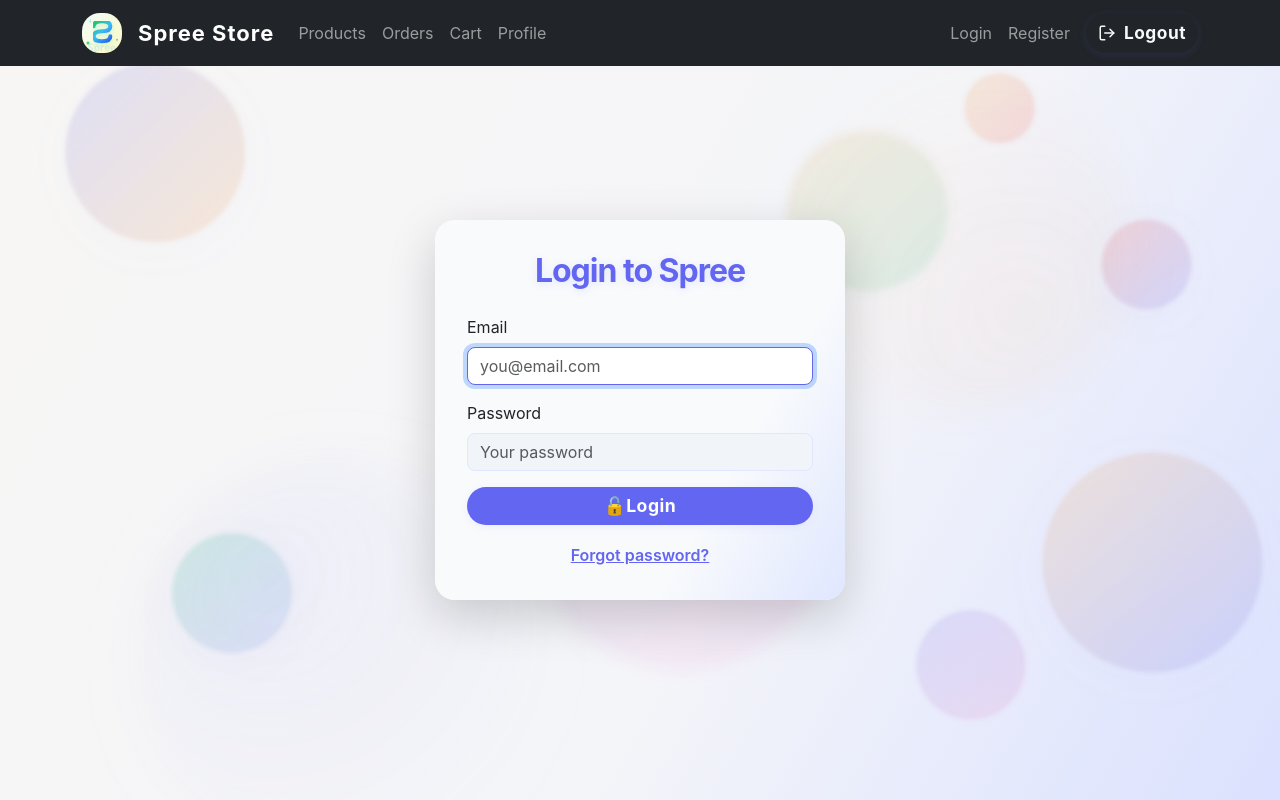
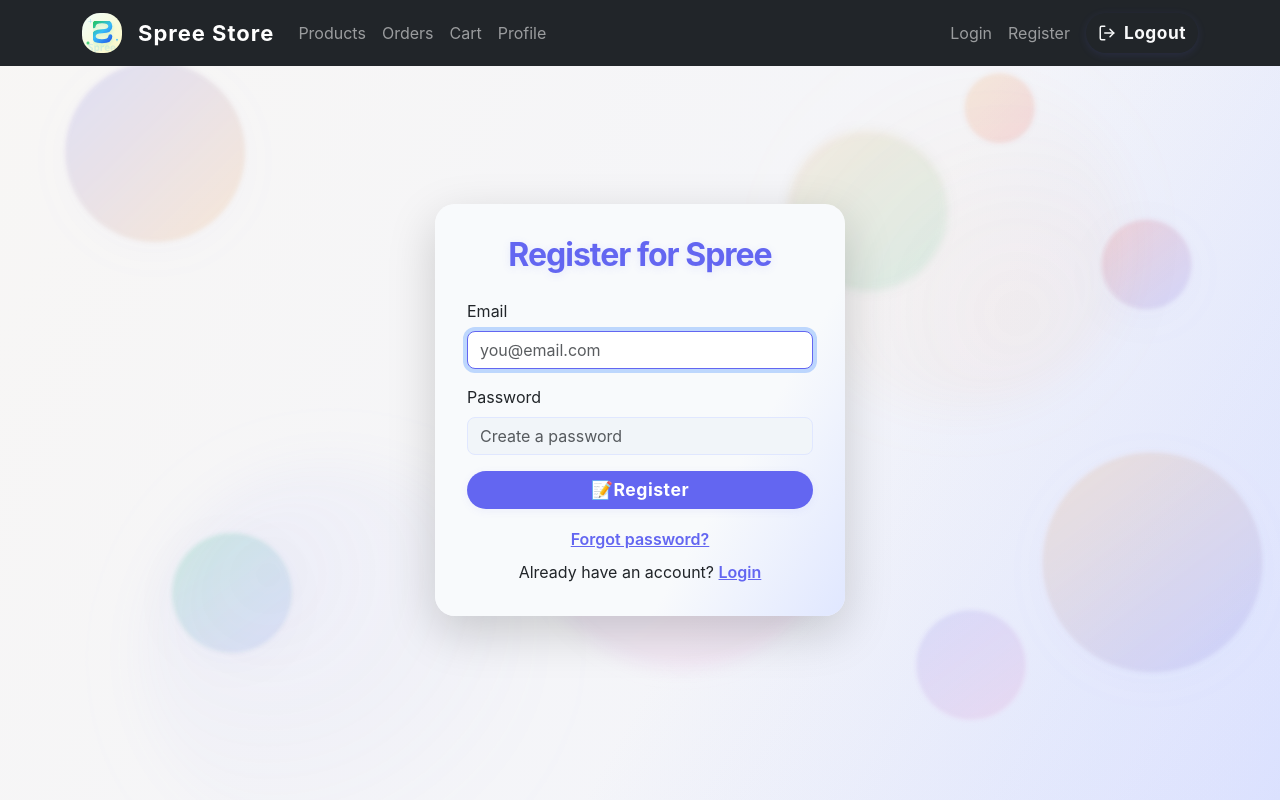
Before and after one commit to Dub5991/SpreeShopping, a React (Vite) app: page /login in a window 1280 px wide. Built offline with nearby package versions, Linux system fonts and the light colour scheme.

Commit message:
Register

```diff
--- a/src/components/Auth/Login.tsx
+++ b/src/components/Auth/Login.tsx
@@ -1,15 +1,14 @@
 import React, { useState } from "react";
-import { login, sendPasswordReset } from "../../firebase/auth";
+import { register, sendPasswordReset } from "../../firebase/auth";
+import { createUserDoc } from "../../firebase/firestore";
 import { Form, Button, Alert, Card, InputGroup } from "react-bootstrap";
-import { useNavigate } from "react-router-dom";
-import { useDispatch } from "react-redux";
-import { setUser } from "../../redux/userSlice";
+import { useNavigate, Link } from "react-router-dom";
 import { motion, AnimatePresence } from "framer-motion";
 import clsx from "clsx";
 
 const accent = "#6366f1";
 
-const Login: React.FC = () => {
+const Register: React.FC = () => {
   const [email, setEmail] = useState<string>("");
   const [password, setPassword] = useState<string>("");
   const [resetEmail, setResetEmail] = useState<string>("");
@@ -18,44 +17,23 @@
   const [showReset, setShowReset] = useState<boolean>(false);
   const [loading, setLoading] = useState<boolean>(false);
   const [resetLoading, setResetLoading] = useState<boolean>(false);
-
   const navigate = useNavigate();
-  const dispatch = useDispatch();
 
   const handleSubmit = async (e: React.FormEvent) => {
     e.preventDefault();
     setLoading(true);
     setError("");
-
     try {
-      const safeEmail = email ?? "";
-      const safePassword = password ?? "";
-      const userCredential = await login(safeEmail, safePassword);
-
-      if (userCredential?.user) {
-        dispatch(
-          setUser({
-            uid: userCredential.user.uid ?? "",
-            email: userCredential.user.email ?? "",
-            displayName: userCredential.user.displayName ?? "",
-            phone: (userCredential.user as any).phone ?? "",
-            address: (userCredential.user as any).address ?? "",
-            avatarUrl: userCredential.user.photoURL ?? ""
-          })
-        );
-      } else {
-        setError("Login failed: user information not found.");
-        setLoading(false);
-        return;
-      }
-
+      const userCredential = await register(email, password);
+      await createUserDoc(userCredential.user.uid, { email });
       setError("");
-      navigate("/profile");
+      // After registration, direct user to login page
+      navigate("/login");
     } catch (err: unknown) {
       if (err instanceof Error) {
         setError(err.message);
       } else {
-        setError("An unknown error occurred.");
+        setError("Registration failed.");
       }
     }
     setLoading(false);
@@ -67,15 +45,13 @@
     setError("");
     setResetLoading(true);
     try {
-      const safeResetEmail = resetEmail ?? "";
-      const safeEmail = email ?? "";
-      await sendPasswordReset(safeResetEmail || safeEmail);
+      await sendPasswordReset((resetEmail ?? "") || (email ?? ""));
       setResetMsg("Password reset email sent! Check your inbox.");
     } catch (err: unknown) {
       if (err instanceof Error) {
         setError(err.message);
       } else {
-        setError("An unknown error occurred.");
+        setError("Password reset failed.");
       }
     }
     setResetLoading(false);
@@ -96,7 +72,7 @@
           width: "100%",
           borderRadius: "2rem",
           background: "linear-gradient(120deg, #f8fafc 70%, #e0e7ff 100%)",
-          boxShadow: "0 8px 32px rgba(99,102,241,0.10), 0 1.5px 8px rgba(30,41,59,0.08)"
+          boxShadow: "0 8px 32px rgba(99,102,241,0.10), 0 1.5px 8px rgba(30,41,59,0.08)",
         }}
       >
         <Card.Body>
@@ -105,18 +81,18 @@
             style={{
               color: accent,
               letterSpacing: "-1px",
-              textShadow: "0 2px 8px #6366f122"
+              textShadow: "0 2px 8px #6366f122",
             }}
             initial={{ opacity: 0, y: -16 }}
             animate={{ opacity: 1, y: 0 }}
             transition={{ delay: 0.1 }}
           >
-            Login to Spree
+            Register for Spree
           </motion.h2>
           <AnimatePresence>
             {!showReset ? (
               <motion.div
-                key="login"
+                key="register"
                 initial={{ opacity: 0, x: 40 }}
                 animate={{ opacity: 1, x: 0 }}
                 exit={{ opacity: 0, x: -40 }}
@@ -130,9 +106,10 @@
                       value={email}
                       onChange={e => setEmail(e.target.value)}
                       required
+                      autoFocus
+                      autoComplete="username"
                       placeholder="you@email.com"
                       style={{ borderRadius: "1em" }}
-                      autoFocus
                     />
                   </Form.Group>
                   <Form.Group className="mb-3">
@@ -142,8 +119,8 @@
                       value={password}
                       onChange={e => setPassword(e.target.value)}
                       required
-                      autoComplete="current-password"
-                      placeholder="Your password"
+                      autoComplete="new-password"
+                      placeholder="Create a password"
                       style={{ borderRadius: "1em" }}
                     />
                   </Form.Group>
@@ -155,18 +132,16 @@
                       background: accent,
                       border: "none",
                       letterSpacing: "0.03em",
-                      fontSize: "1.1rem"
+                      fontSize: "1.1rem",
                     }}
                     disabled={loading}
                   >
                     {loading ? (
                       <span className="spinner-border spinner-border-sm me-2" />
                     ) : (
-                      <span role="img" aria-label="login">
-                        🔓
-                      </span>
+                      <span role="img" aria-label="register">📝</span>
                     )}
-                    Login
+                    Register
                   </Button>
                   <div className="text-center mt-3">
                     <Button
@@ -178,6 +153,12 @@
                     >
                       Forgot password?
                     </Button>
+                  </div>
+                  <div className="text-center mt-2">
+                    <span>Already have an account? </span>
+                    <Link to="/login" style={{ color: accent, fontWeight: 600 }}>
+                      Login
+                    </Link>
                   </div>
                 </Form>
               </motion.div>
@@ -212,16 +193,14 @@
                       background: "#38bdf8",
                       border: "none",
                       letterSpacing: "0.03em",
-                      fontSize: "1.1rem"
+                      fontSize: "1.1rem",
                     }}
                     disabled={resetLoading}
                   >
                     {resetLoading ? (
                       <span className="spinner-border spinner-border-sm me-2" />
                     ) : (
-                      <span role="img" aria-label="reset">
-                        ✉️
-                      </span>
+                      <span role="img" aria-label="reset">✉️</span>
                     )}
                     Send Reset Email
                   </Button>
@@ -233,8 +212,14 @@
                       onClick={() => setShowReset(false)}
                       tabIndex={0}
                     >
-                      Back to login
+                      Back to register
                     </Button>
+                  </div>
+                  <div className="text-center mt-2">
+                    <span>Already have an account? </span>
+                    <Link to="/login" style={{ color: accent, fontWeight: 600 }}>
+                      Login
+                    </Link>
                   </div>
                 </Form>
               </motion.div>
@@ -256,4 +241,4 @@
   );
 };
 
-export default Login;
+export default Register;
```
